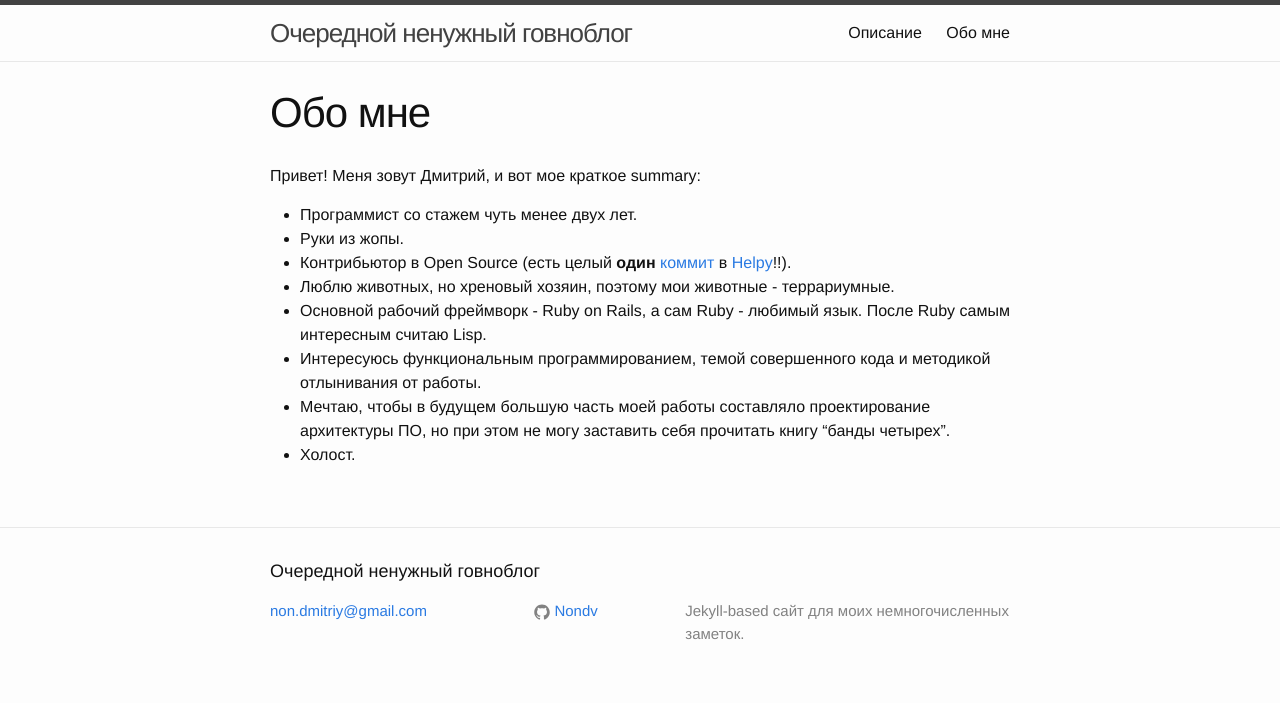
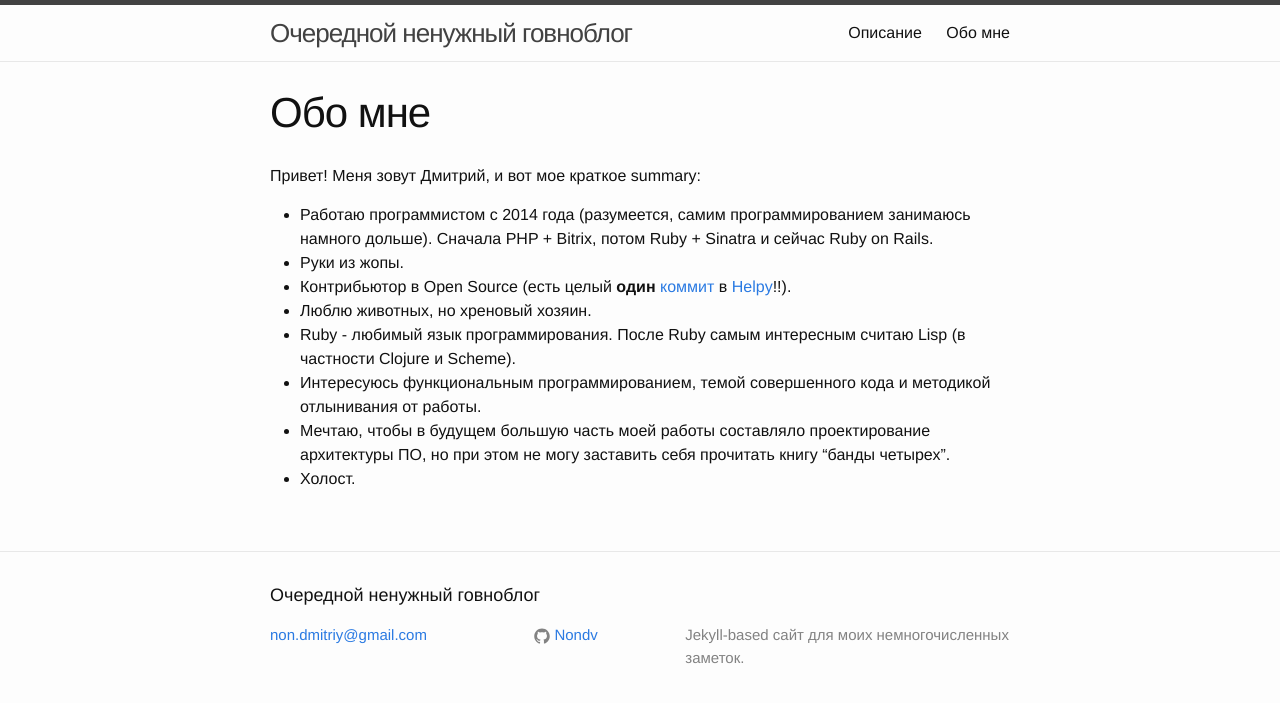
Before and after one commit to Nondv/Nondv.github.io.bk, a Jekyll site: the page built from me.md, in a window 1280 px wide. Shown: the top 703 px of the page. Built offline with Jekyll 4.4.1, drawn with Linux system fonts in a browser that asks for light colours.

Commit message:
update /me page

```diff
--- a/me.md
+++ b/me.md
@@ -6,15 +6,16 @@ permalink: /me/
 
 Привет! Меня зовут Дмитрий, и вот мое краткое summary:
 
-* Программист со стажем чуть менее двух лет.
+* Работаю программистом с 2014 года (разумеется, самим
+  программированием занимаюсь намного дольше).
+  Сначала PHP + Bitrix, потом Ruby + Sinatra и сейчас Ruby on Rails.
 * Руки из жопы.
 * Контрибьютор в Open Source (есть целый **один**
   [коммит](https://github.com/helpyio/helpy/pull/152) в
   [Helpy](https://github.com/helpyio/helpy)!!).
-* Люблю животных, но хреновый хозяин, поэтому мои животные -
-  террариумные.
-* Основной рабочий фреймворк - Ruby on Rails, а сам Ruby - любимый
-  язык. После Ruby самым интересным считаю Lisp.
+* Люблю животных, но хреновый хозяин.
+* Ruby - любимый язык программирования. После Ruby самым интересным
+  считаю Lisp (в частности Clojure и Scheme).
 * Интересуюсь функциональным программированием, темой совершенного
   кода и методикой отлынивания от работы.
 * Мечтаю, чтобы в будущем большую часть моей работы составляло
```
